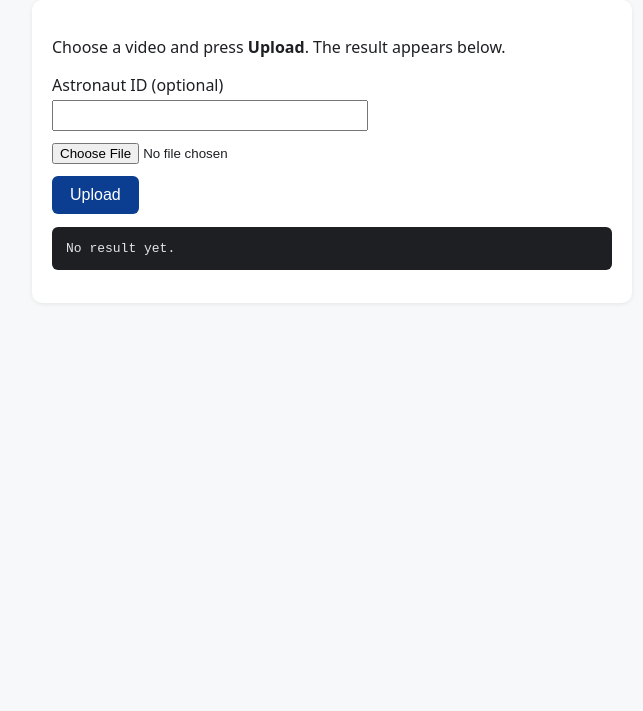
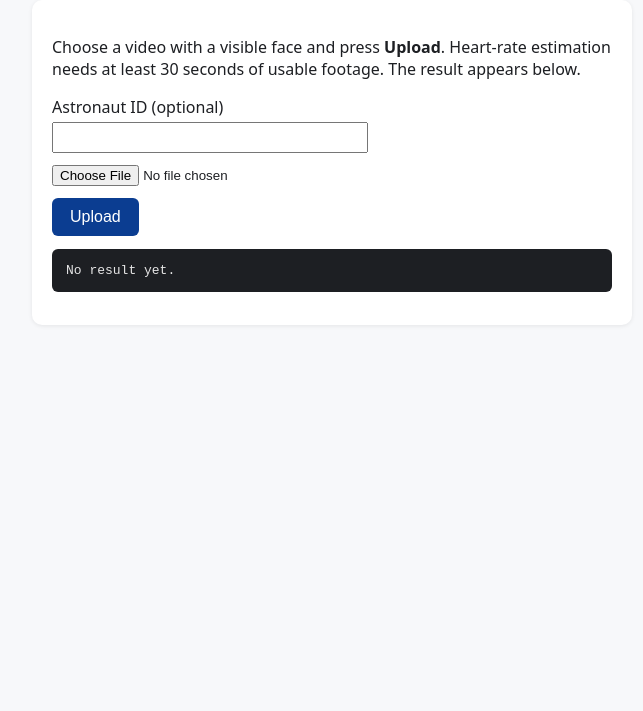
Before and after one commit to elibrown/BioNotate, a plain HTML site: page frontend/upload.html in a window 1280 px wide. Shown: the part 89-800 px from the top of the page, without its empty margins (308-951 px from the left). Drawn offline with Linux system fonts and the light colour scheme.

```diff
--- a/frontend/upload.html
+++ b/frontend/upload.html
@@ -17,7 +17,7 @@
 <body>
   <h1>Video Health Check</h1>
   <div class="card">
-    <p>Choose a video and press <b>Upload</b>. The result appears below.</p>
+    <p>Choose a video with a visible face and press <b>Upload</b>. Heart-rate estimation needs at least 30 seconds of usable footage. The result appears below.</p>
     <label>Astronaut ID (optional)<br><input type="text" id="astronaut_id"></label><br>
     <input type="file" id="video" accept="video/*">
     <br>
```
Also changed, not shown: docs/diagrams/dashboard-design.svg, 3 other files.
